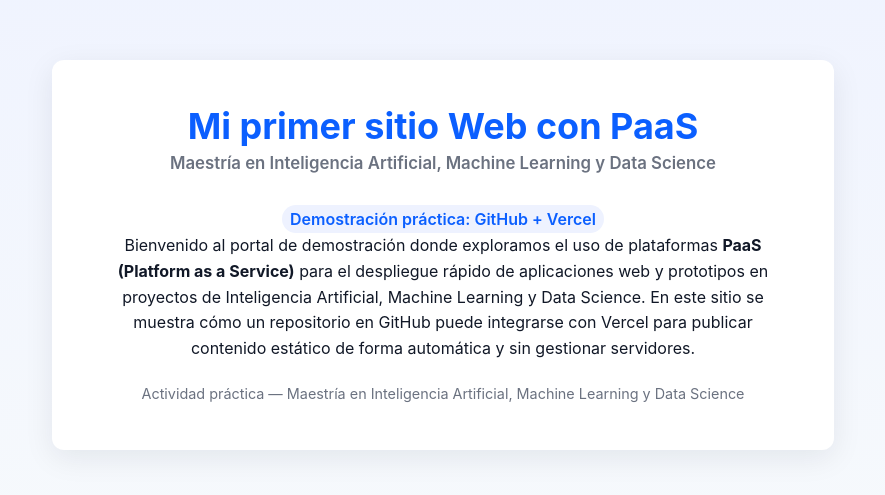
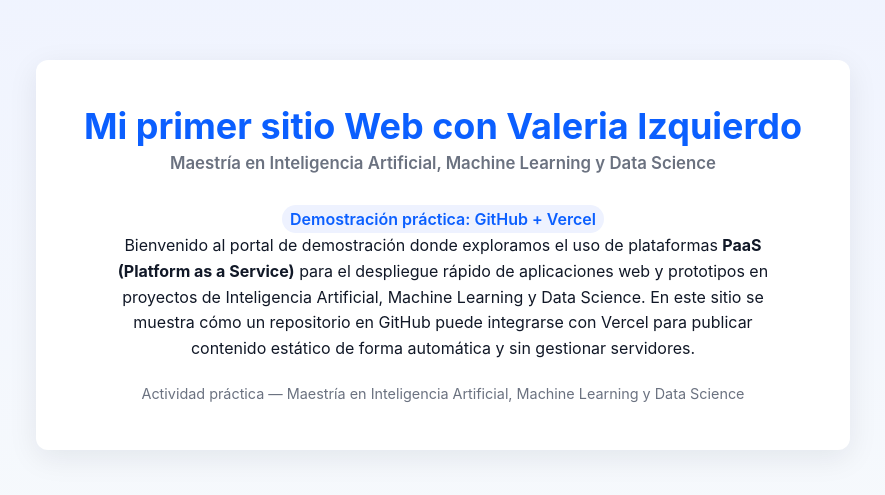
Before and after one commit to valeiizquierdoc/Demo-PaaS-IA, a plain HTML site: page index.html in a window 1280 px wide. Shown: the part 177-672 px from the top of the page, without its empty margins (197-1082 px from the left). Drawn offline with Linux system fonts and the light colour scheme.

Commit message:
Update index.html

```diff
--- a/index.html
+++ b/index.html
@@ -18,7 +18,7 @@
 </head>
 <body>
   <main class="container" role="main" aria-labelledby="main-title">
-    <h1 id="main-title">Mi primer sitio Web con PaaS</h1>
+    <h1 id="main-title">Mi primer sitio Web con Valeria Izquierdo</h1>
     <h2>Maestría en Inteligencia Artificial, Machine Learning y Data Science</h2>
     <div class="badge">Demostración práctica: GitHub + Vercel</div>
     <p>
```
